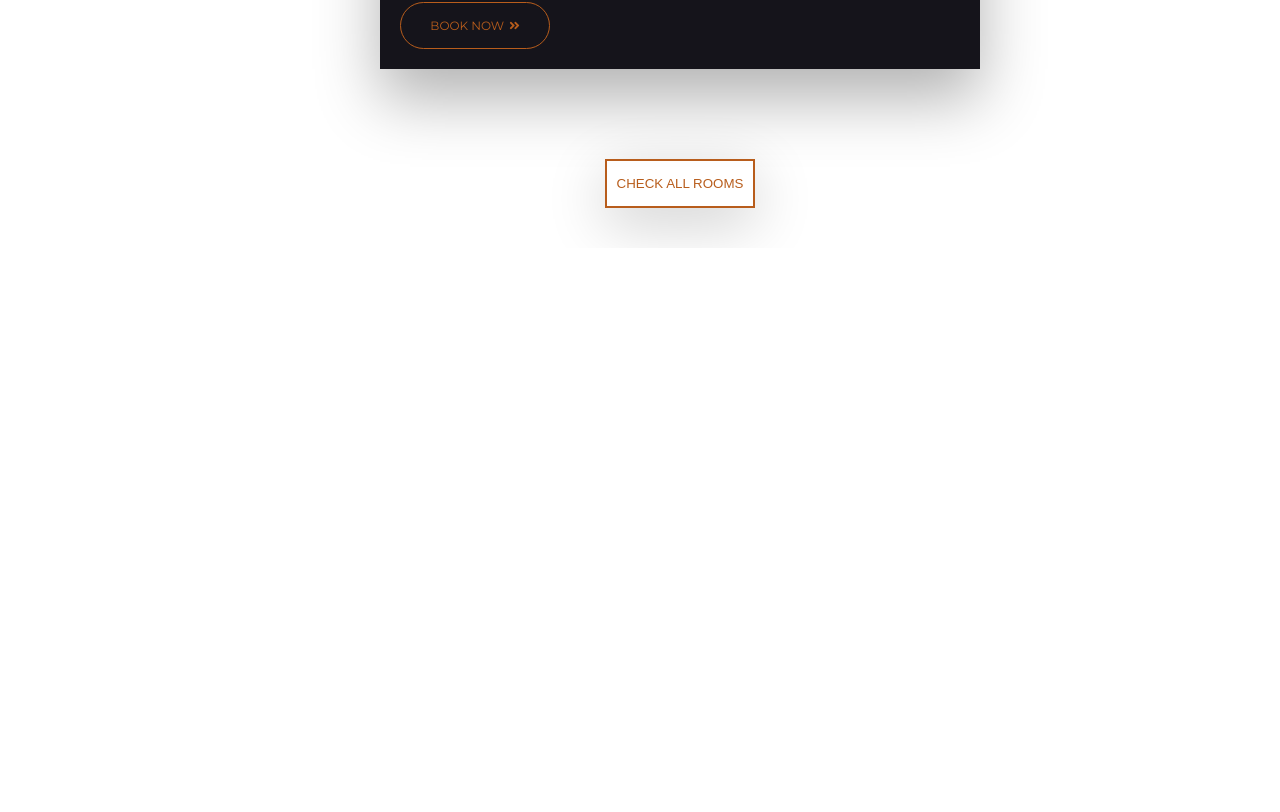
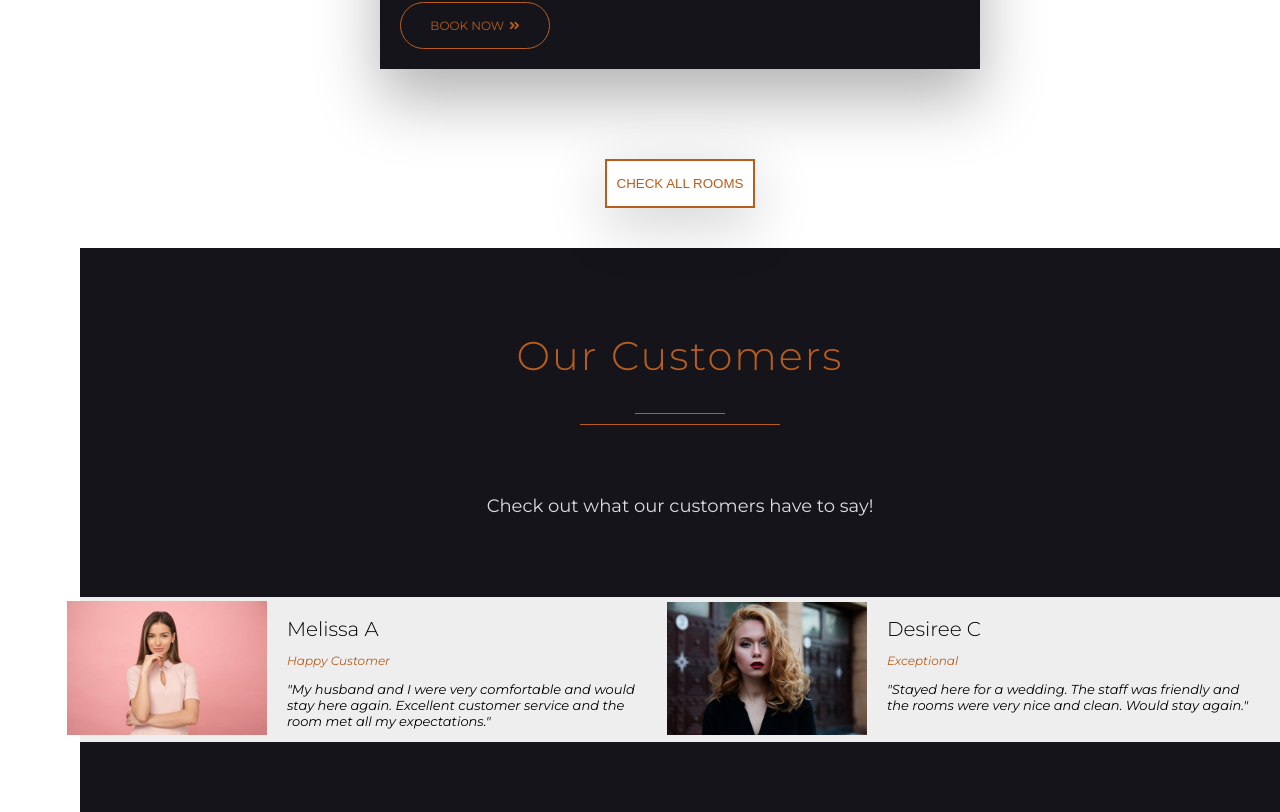
Before and after one commit to sunnyday90210/React-Grand-Hotel, a React (Create React App) app: page / in a window 1280 px wide. Shown: the part 4574-5386 px from the top of the page. Before the commit the page ends 4822 px from the top, so only its background shows below. Built offline with nearby package versions, Linux system fonts and the light colour scheme.

Commit message:
customer reviews

```diff
--- a/src/App.js
+++ b/src/App.js
@@ -4,6 +4,7 @@ import Sidebar from './components/Sidebar/Sidebar';
 import Header from './components/Header/Header';
 import AboutUs from './components/AboutUs/AboutUs';
 import Rooms from './components/Rooms/Rooms';
+import Customers from './components/Customers/Customers';
 
 class App extends Component {
   state = {
@@ -27,6 +28,7 @@ class App extends Component {
         <Header />
         <AboutUs />
         <Rooms />
+        <Customers />
       </div>
     );
   }
--- /dev/null
+++ b/src/components/Customers/Customers.css
@@ -0,0 +1,54 @@
+.customers {
+  margin-left: 8rem;
+  padding-bottom: 7rem;
+  background-color: #15141b;
+}
+
+.customers-paragraph {
+  font-size: 1.8rem;
+  color: #ddd;
+  width: 50%;
+  margin: 2rem auto 8rem auto;
+  text-align: center;
+}
+
+.customers-card-wrapper {
+  display: flex;
+  justify-content: space-evenly;
+}
+
+.customer-image-wrapper {
+  margin: auto 0;
+}
+
+.customer-card {
+  background-color: #eee;
+  width: 60rem;
+  display: flex;
+}
+
+.customer-image {
+  width: 20rem;
+  margin-left: -1.3rem;
+}
+
+.customer-info {
+  padding: 0 2rem;
+}
+
+.customer-fullname {
+  font-size: 2rem;
+  font-weight: 300;
+  margin-bottom: 0;
+}
+
+.customer-paragraph-1 {
+  font-size: 1.2rem;
+  font-style: italic;
+  color: #b85d1c;
+}
+
+.customer-paragraph-2 {
+  font-size: 1.3rem;
+  font-style: italic;
+}
--- /dev/null
+++ b/src/components/Customers/Customers.js
@@ -0,0 +1,60 @@
+import React from 'react';
+import './Customers.css';
+
+const customers = () => {
+  const customer = [
+    {
+      id: 'cust1',
+      img: 'img/customer-1.jpeg',
+      custname: 'Melissa A',
+      custtagline: 'Happy Customer',
+      review:
+        '"My husband and I were very comfortable and would stay here again. Excellent customer service and the room met all my expectations."'
+    },
+    {
+      id: 'cust2',
+      img: 'img/customer-2.jpeg',
+      custname: 'Desiree C',
+      custtagline: 'Exceptional',
+      review:
+        '"Stayed here for a wedding. The staff was friendly and the rooms were very nice and clean. Would stay again."'
+    }
+  ];
+
+  return (
+    <section className="customers">
+      <div className="common-header">
+        <h1 className="common-heading">Our Customers</h1>
+        <div className="underline">
+          <div className="small-underline" />
+          <div className="big-underline" />
+        </div>
+      </div>
+      <p className="customers-paragraph">
+        Check out what our customers have to say!
+      </p>
+      <div className="customers-card-wrapper">
+        {customer.map(customers => {
+          return (
+            <div key={customers.id} className="customer-card">
+              <div className="customer-image-wrapper">
+                <img
+                  src={customers.img}
+                  alt="Customer"
+                  className="customer-image"
+                />
+              </div>
+              <div className="customer-info">
+                <h3 className="customer-fullname">{customers.custname}</h3>
+                <p className="customer-paragraph-1">{customers.custtagline}</p>
+                <p className="customer-paragraph-2">{customers.review}</p>
+              </div>
+            </div>
+          );
+        })}
+      </div>
+    </section>
+  );
+};
+
+export default customers;
--- a/src/components/Rooms/Rooms.js
+++ b/src/components/Rooms/Rooms.js
@@ -51,7 +51,7 @@ class Rooms extends Component {
         <div className="rooms-cards-wrapper">
           {rooms.map(room => {
             return (
-              <div className="room-card">
+              <div key={room.id} className="room-card">
                 <img src={room.img} alt="rooms" className="room-img" />
                 <div className="room-card-content">
                   <h4 className="room-card-heading">{room.name}</h4>
```
